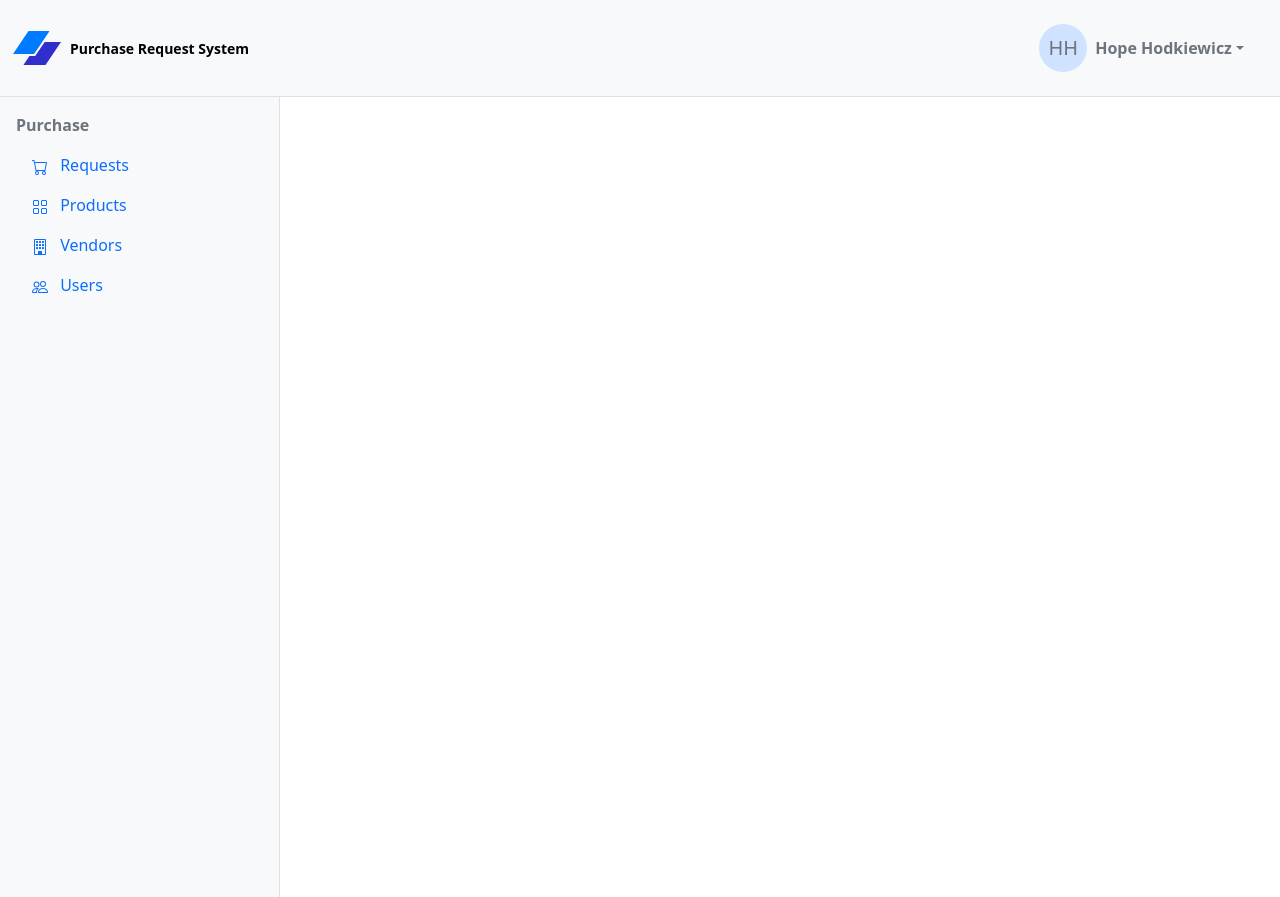
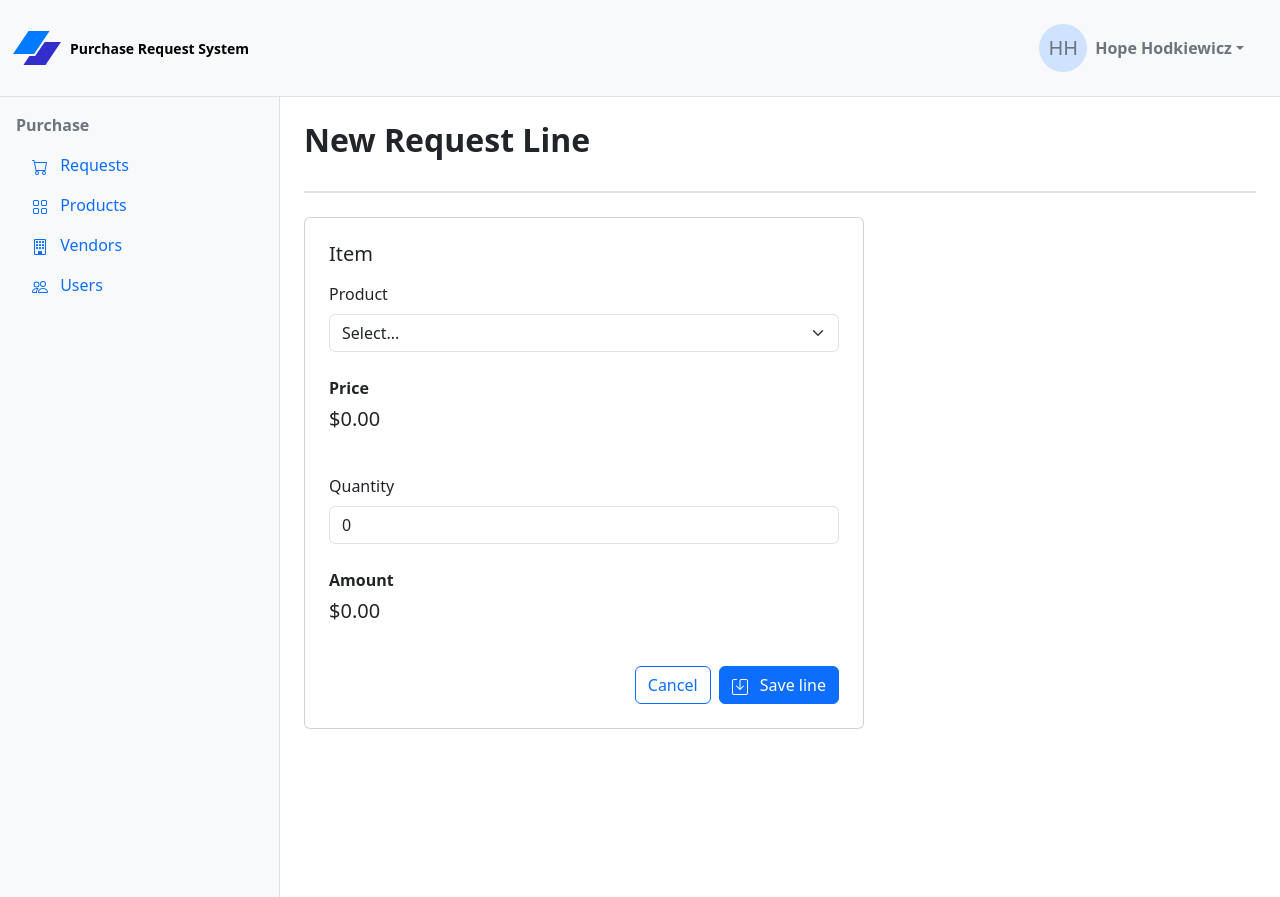
Before and after one commit to BcStadler/Prs-Design, a website built with Vite: page requestline-create.html in a window 1280 px wide. Built offline with nearby package versions, Linux system fonts and the light colour scheme.

Commit message:
Refactor request line forms with improved layout and added form elements

```diff
--- a/requestline-create.html
+++ b/requestline-create.html
@@ -4,7 +4,10 @@
     <meta charset="UTF-8" />
     <meta name="viewport" content="width=device-width, initial-scale=1.0" />
     <title>PRS — New Request Line</title>
-    <link rel="stylesheet" href="/node_modules/bootstrap/dist/css/bootstrap.min.css" />
+    <link
+      rel="stylesheet"
+      href="/node_modules/bootstrap/dist/css/bootstrap.min.css"
+    />
     <link rel="stylesheet" href="/css/styles.css" />
   </head>
   <body>
@@ -12,7 +15,65 @@
     <main class="d-flex">
       {{> nav}}
       <section class="content p-4 flex-grow-1">
-        <!-- build your page content here — refer to _data.md for data -->
+        <form class="form w-100">
+          <div
+            class="d-flex justify-content-between pb-4 mb-4 border-bottom border-2"
+          >
+            <h2 class="form-label"><strong>New Request Line</strong></h2>
+          </div>
+
+          <div class="card p-4" style="max-width: 560px">
+            <div class="mb-4">
+              <h5 class="mb-3">Item</h5>
+              <label for="product" class="form-label">Product</label>
+              <select id="product" class="form-select">
+                <option selected>Select...</option>
+                <option>Refined Ceramic Towels</option>
+                <option>Fantastic Ceramic Hat</option>
+              </select>
+            </div>
+
+            <div class="mb-4">
+              <p class="mb-1 fw-semibold">Price</p>
+              <p class="fs-5">$0.00</p>
+            </div>
+
+            <div class="mb-4">
+              <label for="quantity" class="form-label">Quantity</label>
+              <input
+                id="quantity"
+                type="number"
+                class="form-control"
+                value="0"
+                min="0"
+              />
+            </div>
+
+            <div class="mb-4">
+              <p class="mb-1 fw-semibold">Amount</p>
+              <p class="fs-5">$0.00</p>
+            </div>
+
+            <div class="d-flex justify-content-end">
+              <a
+                href="/request-detail.html"
+                class="btn btn-outline-primary me-2"
+                >Cancel</a
+              >
+              <button type="submit" class="btn btn-primary">
+                <svg
+                  class="bi pe-none me-2"
+                  width="16"
+                  height="16"
+                  fill="#FFFFFF"
+                >
+                  <use href="/assets/bootstrap-icons.svg#save" />
+                </svg>
+                Save line
+              </button>
+            </div>
+          </div>
+        </form>
       </section>
     </main>
     <script src="/node_modules/bootstrap/dist/js/bootstrap.bundle.min.js"></script>
```
Also changed, not shown: requestline-edit.html (+61 -2 lines).
